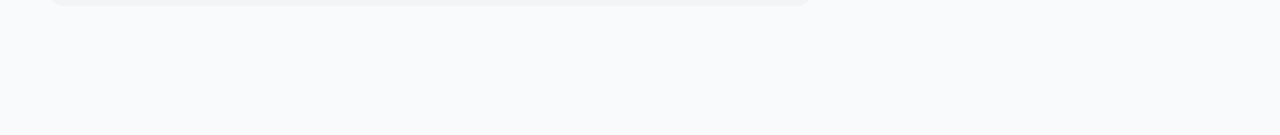
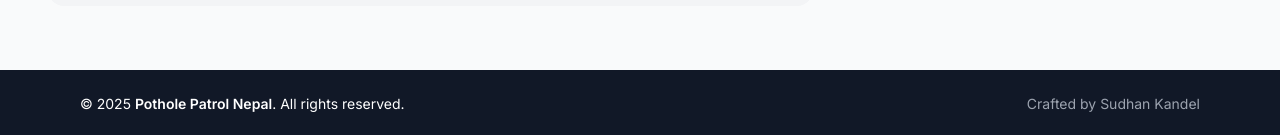
Before and after one commit to rakhxas6/potholePatrolNepal, a React (Create React App) app: page / in a window 1280 px wide. Shown: the part 1048-1183 px from the top of the page. Before the commit the page ends 1078 px from the top, so only its background shows below. Built offline with nearby package versions, Linux system fonts and the light colour scheme; no server answers; the database is empty.

Commit message:
added footer section

```diff
--- a/src/App.js
+++ b/src/App.js
@@ -1,6 +1,7 @@
 import { BrowserRouter, Routes, Route } from "react-router-dom";
 import Home from "./pages/Home";
 import Header from "./components/Header";
+import Footer from "./components/Footer";
 
 export default function App() {
   return (
@@ -9,6 +10,7 @@ export default function App() {
       <Routes>
         <Route path="/" element={<Home />} />
       </Routes>
+      <Footer/>
     </BrowserRouter>
   );
 }
--- /dev/null
+++ b/src/components/Footer.jsx
@@ -0,0 +1,16 @@
+import React from "react";
+
+export default function Footer() {
+  return (
+    <footer className="w-full bg-gray-900 text-white py-6 mt-10">
+      <div className="max-w-6xl mx-auto px-4 flex flex-col sm:flex-row justify-between items-center gap-2 text-center">
+        <p className="text-sm">
+          &copy; {new Date().getFullYear()}{" "}
+          <span className="font-semibold">Pothole Patrol Nepal</span>. All
+          rights reserved.
+        </p>
+        <p className="text-sm text-gray-400">Crafted by Sudhan Kandel</p>
+      </div>
+    </footer>
+  );
+}
```
